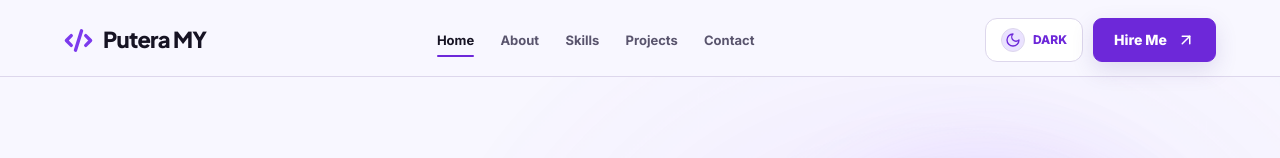
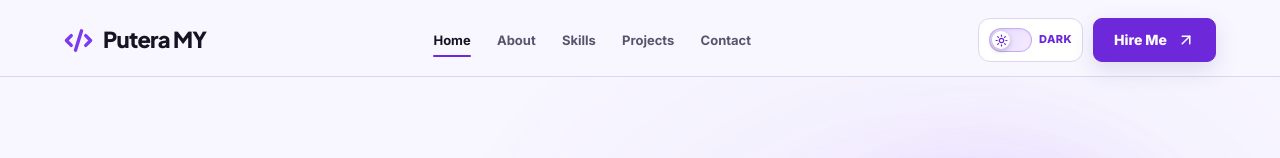
Before and after one commit to PuteraMY/putera-my-portfolio, a Next.js app: page / in a window 1280 px wide. Shown: the top 158 px of the page. Built offline with nearby package versions, Linux system fonts and the light colour scheme.

Commit message:
feat(theme): replace muddy circular fade with crisp day-night page swipe

```diff
--- a/app/globals.css
+++ b/app/globals.css
@@ -1013,3 +1013,101 @@ html.theme-animating .floating-code {
     transition: none !important;
   }
 }
+
+
+/* V7: Day/Night horizontal page-swipe (fully rendered screenshots).
+   Old and new palettes never mix per pixel, avoiding unreadable gray text.
+   This replaces the V6.1 translucent veil and global color crossfade. */
+html.theme-slide-active::view-transition-old(root),
+html.theme-slide-active::view-transition-new(root) {
+  animation: none !important;
+  mix-blend-mode: normal !important;
+}
+html.theme-slide-active::view-transition-old(root) {
+  z-index: 1;
+}
+html.theme-slide-active::view-transition-new(root) {
+  z-index: 2;
+  animation: daynight-page-swipe 550ms cubic-bezier(.2,.78,.2,1) both !important;
+  box-shadow: -15px 0 40px rgba(16, 8, 35, .22);
+}
+@keyframes daynight-page-swipe {
+  from { transform: translate3d(100%,0,0); }
+  to { transform: translate3d(0,0,0); }
+}
+/* Interactive toggle: a real sun/moon slider that moves in either theme. */
+.theme-toggle-slider {
+  display: inline-flex;
+  align-items: center;
+  gap: 7px;
+  min-height: 44px;
+  padding: 0 10px;
+  border-radius: 12px;
+}
+.daynight-track {
+  position: relative;
+  flex: 0 0 43px;
+  display: block;
+  width: 43px;
+  height: 24px;
+  border-radius: 999px;
+  border: 1px solid rgba(121,75,208,.34);
+  background: linear-gradient(120deg, #E4D6FF, #F6ECFF);
+  box-shadow: inset 0 1px 3px rgba(78,41,139,.08);
+  transition: background-color .3s ease, border-color .3s ease;
+}
+.daynight-track.is-night {
+  border-color: #7965BD;
+  background: linear-gradient(120deg, #281D52, #4B3282);
+}
+.daynight-thumb {
+  position: absolute;
+  top: 2px;
+  left: 2px;
+  display: grid;
+  place-items: center;
+  width: 18px;
+  height: 18px;
+  border-radius: 50%;
+  background: #FFFFFF;
+  color: #6D28D9;
+  box-shadow: 0 2px 5px rgba(26,14,51,.23);
+  transform: translate3d(0,0,0);
+  transition: transform 420ms cubic-bezier(.22,1.15,.35,1), color 250ms ease, background-color 250ms ease;
+}
+.daynight-track.is-night .daynight-thumb {
+  transform: translate3d(18px,0,0);
+  color: #2F2350;
+  background: #FACC15;
+}
+.theme-toggle-slider .theme-toggle-word {
+  font-weight: 800;
+  font-size: 11px;
+  letter-spacing: .035em;
+}
+.theme-toggle-slider:hover { transform: translateY(-1px); }
+.theme-toggle-slider:active { transform: scale(.98); }
+/* Keep transitions confined to the slider, never crossfade page text. */
+@media (max-width:767px) {
+  .header-actions > .theme-toggle-slider {
+    min-width: 95px;
+    padding: 0 7px;
+    gap: 5px;
+  }
+  .header-actions > .theme-toggle-slider .theme-toggle-word {
+    font-size: 10px;
+  }
+  .theme-toggle-slider .daynight-track { flex-basis: 39px; width:39px; height:23px; }
+  .theme-toggle-slider .daynight-thumb { width:17px; height:17px; }
+  .theme-toggle-slider .daynight-track.is-night .daynight-thumb { transform: translate3d(16px,0,0); }
+}
+@media (max-width:359px) {
+  .header-actions > .theme-toggle-slider { min-width:88px; padding-inline:6px; }
+  .theme-toggle-slider .daynight-track { flex-basis:35px; width:35px; }
+  .theme-toggle-slider .daynight-track.is-night .daynight-thumb { transform: translate3d(12px,0,0); }
+}
+@media (prefers-reduced-motion:reduce) {
+  html.theme-slide-active::view-transition-old(root),
+  html.theme-slide-active::view-transition-new(root) { animation:none !important; }
+  .theme-toggle-slider .daynight-thumb { transition:none !important; }
+}
--- a/components/ui/ThemeToggle.tsx
+++ b/components/ui/ThemeToggle.tsx
@@ -2,50 +2,36 @@
 
 import { Moon, Sun } from "lucide-react";
 import { useTheme } from "next-themes";
-import { useEffect, useRef, useState, type MouseEvent } from "react";
+import { useEffect, useRef, useState } from "react";
+
+type TransitionController = { finished: Promise<void> };
+type TransitionDocument = Document & {
+  startViewTransition?: (update: () => void) => TransitionController;
+};
 
 /**
- * Reliable theme wipe for phones and desktops.
- * Do not depend on document.startViewTransition: support varies on Android.
- * The temporary overlay is an SVG surface so Chrome forced darkening cannot
- * turn the light-mode reveal charcoal. Actual theme changes under the veil.
+ * Day/Night Switch.
+ *
+ * Browser snapshots move the complete NEW page across the OLD page without
+ * mixing foreground colors and surfaces. This avoids the gray, low-contrast
+ * intermediate frames visible in the previous Android recording.
  */
 export function ThemeToggle({ inMenu = false }: { inMenu?: boolean }) {
   const { resolvedTheme, setTheme } = useTheme();
   const [mounted, setMounted] = useState(false);
   const switching = useRef(false);
-  const activeLayer = useRef<HTMLDivElement | null>(null);
 
   useEffect(() => {
     setMounted(true);
     const requested = new URLSearchParams(window.location.search).get("theme");
     if (requested === "dark" || requested === "light") setTheme(requested);
-    return () => {
-      activeLayer.current?.remove();
-      activeLayer.current = null;
-    };
   }, [setTheme]);
 
-  function switchTheme(event: MouseEvent<HTMLButtonElement>) {
-    if (switching.current || document.querySelector(".theme-wipe-layer")) return;
+  function switchTheme() {
+    if (switching.current) return;
     const next = resolvedTheme === "dark" ? "light" : "dark";
-    const button = event.currentTarget;
     const root = document.documentElement;
     const reduced = window.matchMedia("(prefers-reduced-motion: reduce)").matches;
-    const rect = button.getBoundingClientRect();
-    const x = Math.round(rect.left + rect.width / 2);
-    const y = Math.round(rect.top + rect.height / 2);
-    const radius = Math.ceil(Math.hypot(
-      Math.max(x, window.innerWidth - x),
-      Math.max(y, window.innerHeight - y),
-    )) + 10;
-
-    const apply = () => {
-      root.classList.toggle("light", next === "light");
-      root.classList.toggle("dark", next === "dark");
-      root.style.colorScheme = next === "light" ? "only light" : "dark";
-      setTheme(next);
-    };
 
     try {
       const url = new URL(window.location.href);
@@ -54,100 +40,40 @@ export function ThemeToggle({ inMenu = false }: { inMenu?: boolean }) {
         window.history.replaceState(null, "", url.pathname + url.search + url.hash);
       }
     } catch {
-      // Keep the theme control usable without access to URL history.
+      // Theme changes must not depend on browser history permission.
     }
 
-    if (reduced) {
+    const apply = () => {
+      // Apply the complete palette together before the new frame is captured.
+      root.classList.toggle("light", next === "light");
+      root.classList.toggle("dark", next === "dark");
+      root.style.colorScheme = next === "light" ? "only light" : "dark";
+      setTheme(next);
+    };
+
+    const doc = document as TransitionDocument;
+
+    // No View Transition API: instant correct theme plus the sliding switch.
+    // An abrupt but readable switch is preferable to an unreadable gray fade.
+    if (reduced || typeof doc.startViewTransition !== "function") {
       apply();
       return;
     }
 
-    // A small, temporary SVG covers the page with the NEXT palette.
-    // The circular wipe is visible even when View Transitions API is absent.
-    const layer = document.createElement("div");
-    layer.className = "theme-wipe-layer";
-    layer.setAttribute("aria-hidden", "true");
-    layer.style.setProperty("--wipe-x", x + "px");
-    layer.style.setProperty("--wipe-y", y + "px");
-    layer.style.setProperty("--wipe-accent", next === "dark" ? "rgba(184, 140, 255, .22)" : "rgba(139, 92, 246, .14)");
-    layer.style.clipPath = `circle(0px at ${x}px ${y}px)`;
+    switching.current = true;
+    root.classList.add("theme-slide-active");
+    const finish = () => {
+      root.classList.remove("theme-slide-active");
+      switching.current = false;
+    };
 
-    const ns = "http://www.w3.org/2000/svg";
-    const svg = document.createElementNS(ns, "svg");
-    svg.setAttribute("width", "100%");
-    svg.setAttribute("height", "100%");
-    svg.setAttribute("preserveAspectRatio", "none");
-    svg.setAttribute("focusable", "false");
-    const surface = document.createElementNS(ns, "rect");
-    surface.setAttribute("width", "100%");
-    surface.setAttribute("height", "100%");
-    surface.setAttribute("fill", next === "dark" ? "#0B0B1A" : "#F8F7FF");
-    // A translucent wave keeps real page content visible during the sweep.
-    surface.setAttribute("fill-opacity", ".22");
-    svg.appendChild(surface);
-    layer.appendChild(svg);
-    const halo = document.createElement("span");
-    halo.className = "theme-wipe-halo";
-    layer.appendChild(halo);
-
-    let applied = false;
-    const applyOnce = () => {
-      if (applied) return;
-      applied = true;
+    try {
+      const transition = doc.startViewTransition(() => apply());
+      transition.finished.then(finish, finish);
+    } catch {
       apply();
-    };
-    switching.current = true;
-    button.setAttribute("data-switching", "true");
-    activeLayer.current = layer;
-    document.body.appendChild(layer);
-
-    // First register transitions against the OLD color values and flush once.
-    // next-themes must not disable transitions during this intentional change.
-    root.classList.add("theme-animating");
-    void document.body.offsetWidth;
-    applyOnce();
-
-    const animateWipe = async () => {
-      try {
-        // WAAPI works on current Android Chrome and most modern WebViews.
-        // CSS transitions cover the remaining browsers.
-        if (typeof layer.animate === "function") {
-          const reveal = layer.animate(
-            [
-              { clipPath: `circle(0px at ${x}px ${y}px)` },
-              { clipPath: `circle(${radius}px at ${x}px ${y}px)` },
-            ],
-            { duration: 680, easing: "cubic-bezier(0.45, 0, 0.20, 1)", fill: "forwards" },
-          );
-          await reveal.finished;
-          const fade = layer.animate(
-            [{ opacity: 1 }, { opacity: 0 }],
-            { duration: 160, easing: "ease-out", fill: "forwards" },
-          );
-          await fade.finished;
-        } else {
-          layer.style.transition = "clip-path 680ms cubic-bezier(.45,0,.20,1), opacity 160ms ease-out";
-          await new Promise<void>((done) => {
-            requestAnimationFrame(() => {
-              layer.style.clipPath = `circle(${radius}px at ${x}px ${y}px)`;
-              window.setTimeout(done, 705);
-            });
-          });
-          layer.style.opacity = "0";
-          await new Promise<void>((done) => window.setTimeout(done, 170));
-        }
-      } catch {
-        applyOnce();
-      } finally {
-        applyOnce();
-        layer.remove();
-        root.classList.remove("theme-animating");
-        if (activeLayer.current === layer) activeLayer.current = null;
-        switching.current = false;
-        button.removeAttribute("data-switching");
-      }
-    };
-    void animateWipe();
+      finish();
+    }
   }
 
   if (!mounted) return <span aria-hidden="true" className="theme-toggle theme-placeholder" />;
@@ -156,14 +82,16 @@ export function ThemeToggle({ inMenu = false }: { inMenu?: boolean }) {
   return (
     <button
       type="button"
-      className={"theme-toggle theme-toggle-animated" + (inMenu ? " theme-toggle-menu" : "")}
+      className={"theme-toggle theme-toggle-animated theme-toggle-slider" + (inMenu ? " theme-toggle-menu" : "")}
       aria-label={dark ? "Switch to light mode" : "Switch to dark mode"}
       aria-pressed={dark}
       title={dark ? "Switch to light mode" : "Switch to dark mode"}
       onClick={switchTheme}
     >
-      <span className="theme-toggle-symbol" key={dark ? "sun" : "moon"} aria-hidden="true">
-        {dark ? <Sun size={16} strokeWidth={2} /> : <Moon size={16} strokeWidth={2} />}
+      <span className={"daynight-track" + (dark ? " is-night" : " is-day")} aria-hidden="true">
+        <span className="daynight-thumb">
+          {dark ? <Moon size={13} strokeWidth={2.3} /> : <Sun size={13} strokeWidth={2.3} />}
+        </span>
       </span>
       <span className="theme-toggle-word">{dark ? "LIGHT" : "DARK"}</span>
     </button>
```
Also changed, not shown: tests/source-audit.mjs (+7 -6 lines), 1 other file (tests, documents, lock files or other folders).
